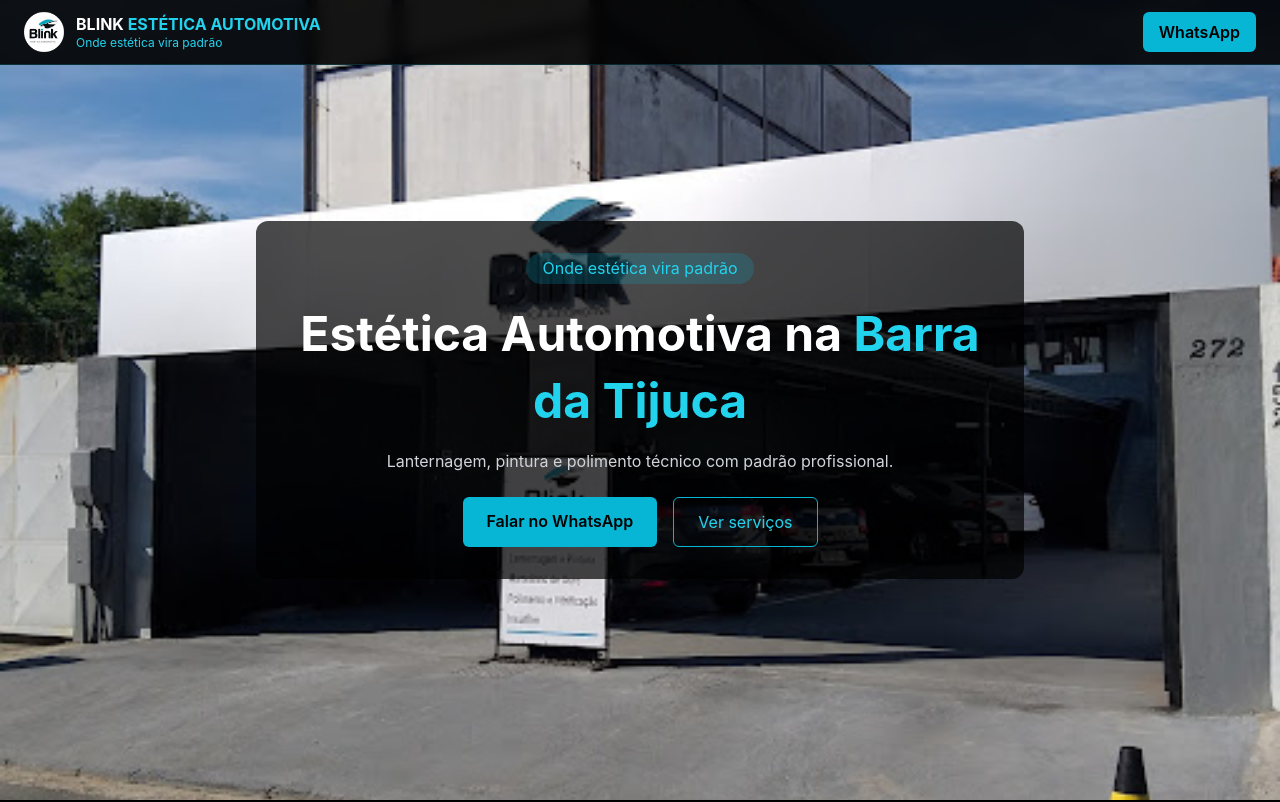
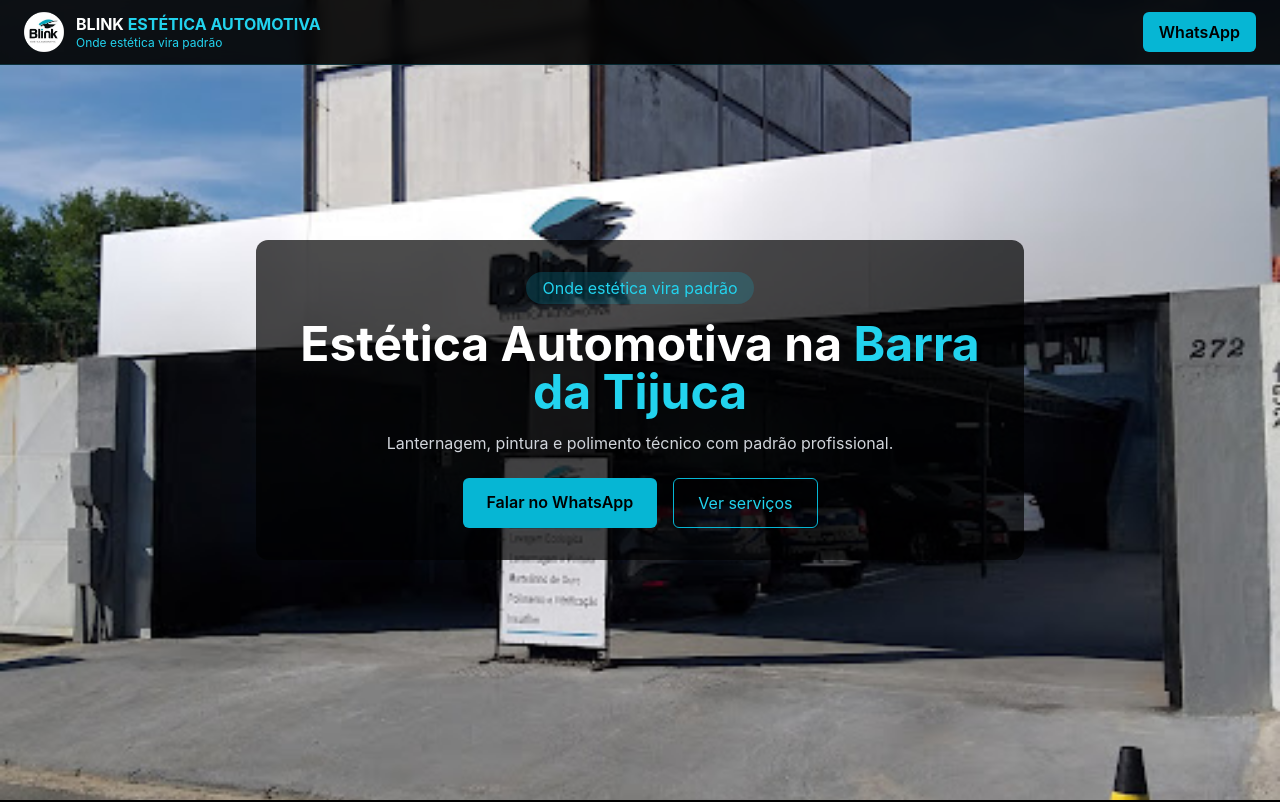
Before and after one commit to salsa200-prog/blink-estetica, a Next.js app: page / in a window 1280 px wide. Shown: the top 802 px of the page. Built offline with nearby package versions, Linux system fonts and the light colour scheme.

Commit message:
Update globals.css

```diff
--- a/app/globals.css
+++ b/app/globals.css
@@ -2,25 +2,19 @@
 @tailwind components;
 @tailwind utilities;
 
-/* RESET BÁSICO */
 * {
-  margin: 0;
-  padding: 0;
   box-sizing: border-box;
 }
 
 html, body {
-  width: 100%;
-  overflow-x: hidden;
-  background: #000;
+  margin: 0;
+  padding: 0;
+  background: #050b14;
   color: #fff;
   font-family: Inter, system-ui, -apple-system, BlinkMacSystemFont, "Segoe UI",
     Roboto, Helvetica, Arial, sans-serif;
 }
 
-/* Corrige textos colados */
-p, h1, h2, h3, h4, span {
-  letter-spacing: normal;
-  word-spacing: normal;
+h1, h2, h3, h4, p {
   line-height: 1.4;
 }
```
